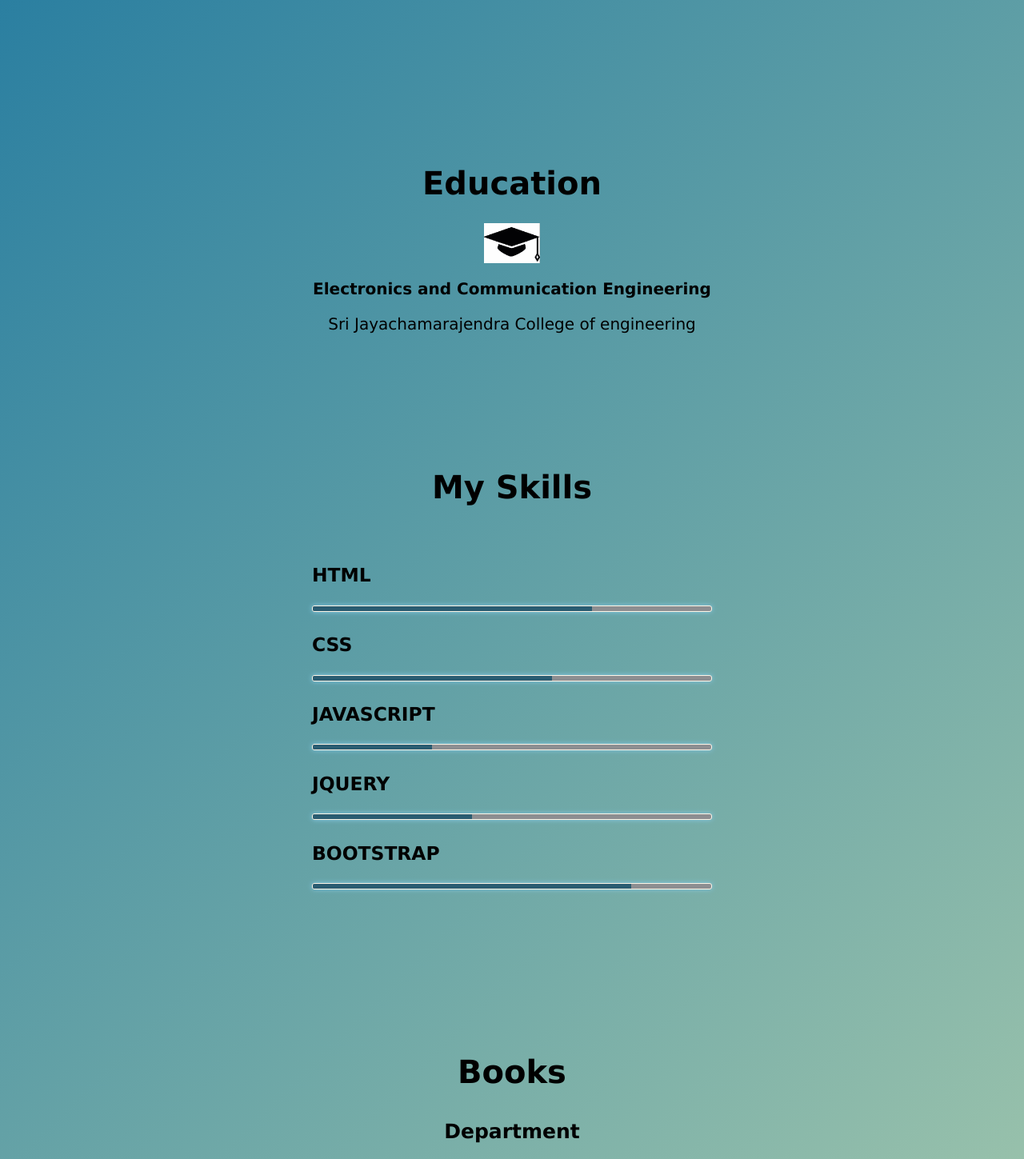
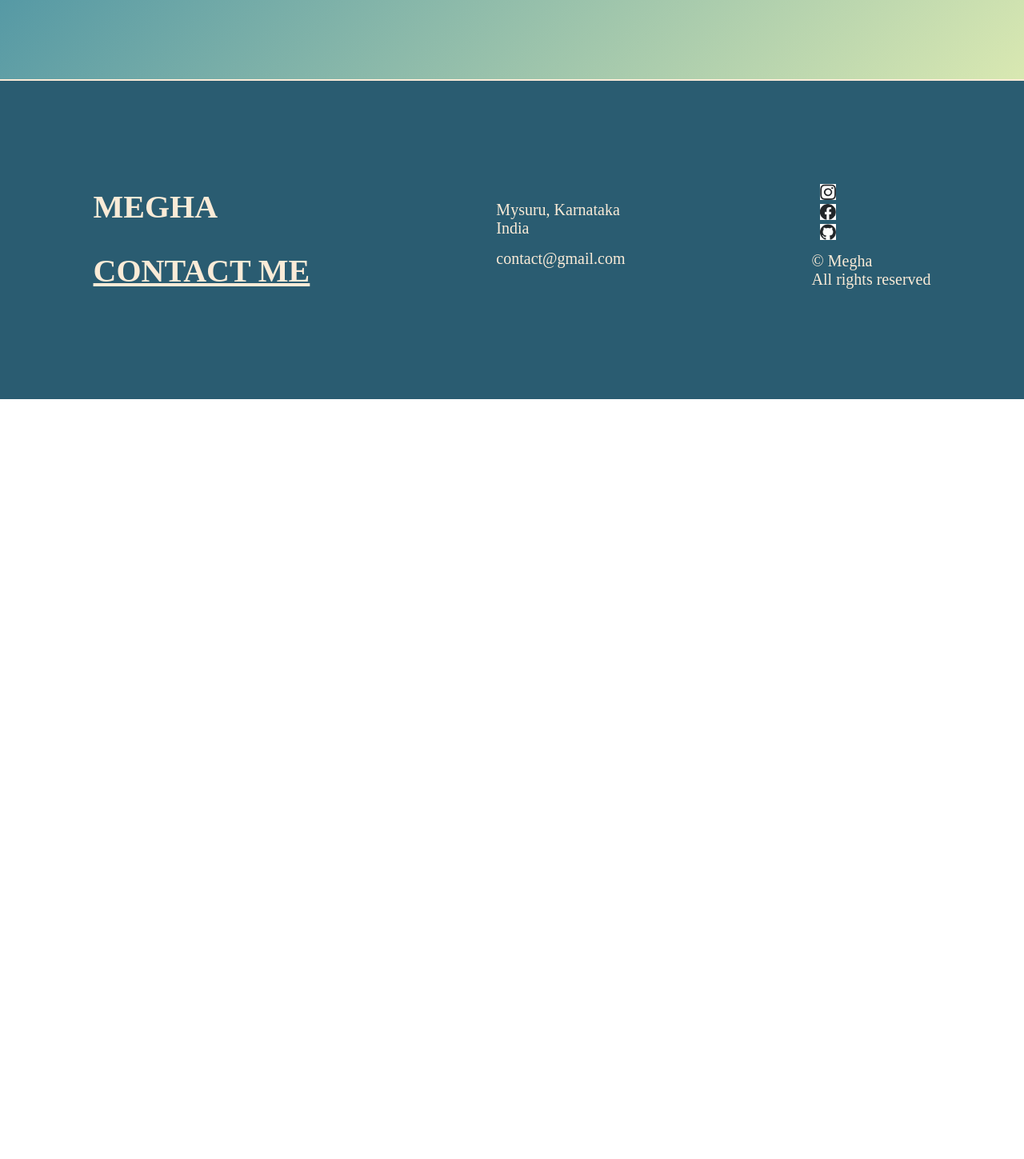
Before and after one commit to Sathwikkd1/portfolio1, a Next.js app: page / in a window 1280 px wide. Shown: the part 781-2230 px from the top of the page at 80% size. After the commit the page ends 1280 px from the top, so only its background shows below. Built offline with nearby package versions, Linux system fonts and the light colour scheme.

Commit message:
Update index.js

```diff
--- a/pages/index.js
+++ b/pages/index.js
@@ -15,9 +15,9 @@ export default function Home() {
   return (
   <div>
       <Head>
-        <title>Portfolio</title>
+        <title>LMS</title>
         < meta name="viewport" content="width=device-width, initial-scale=1.0" />
-        <title>Portfolio</title>
+        <title>LMS</title>
         <meta name="description" content="My Portfolio" />
 
         <link rel="icon" href="/icon.PNG" />
@@ -32,11 +32,7 @@ export default function Home() {
     <Navbar/>
     <Intro/>
     <ScrollButton/>
-    <Education/>
-    <Skills/>
-    <Portfolio/>
 
-    <Contact/>
     <Footer/>
   </div>
 
```
